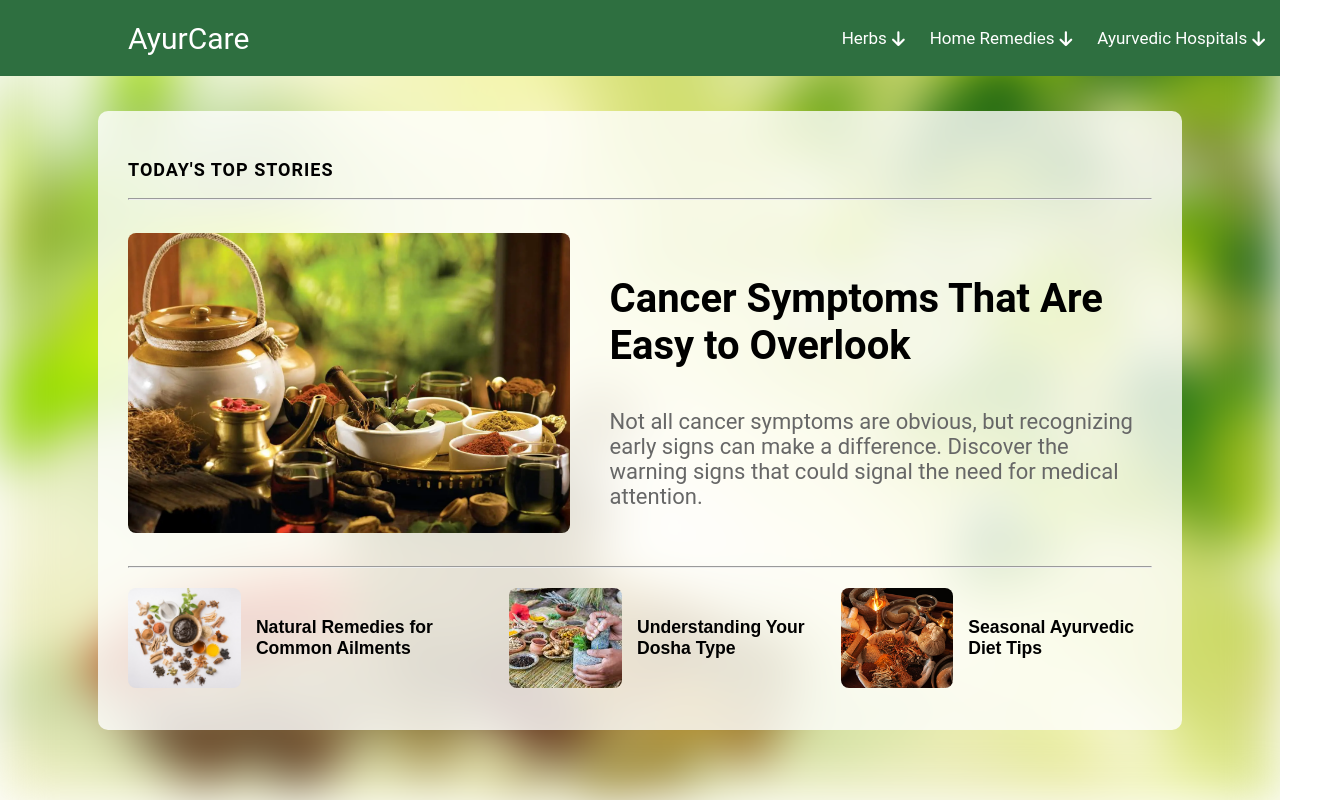
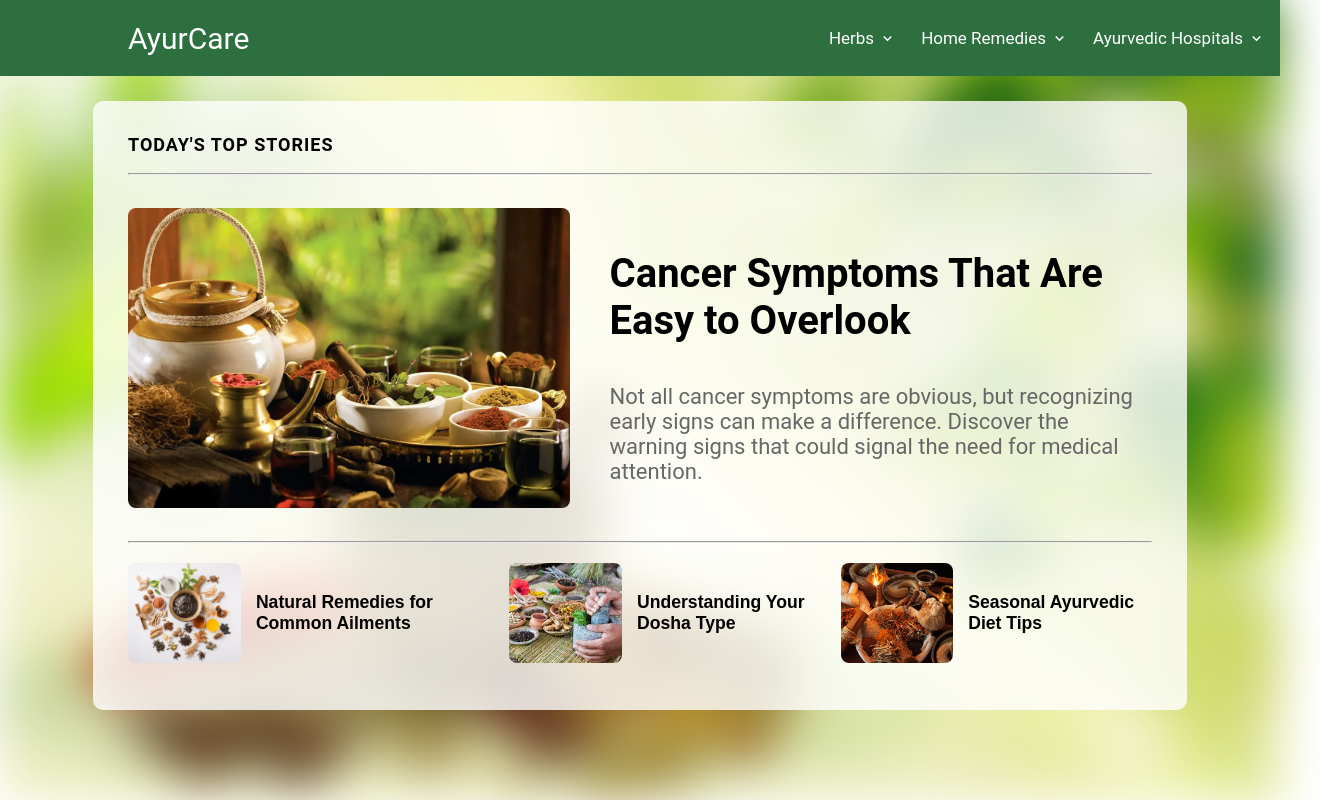
Before and after one commit to rooteduser/AyurCare, a plain HTML site: page index.html in a window 1280 px wide. Shown: the top 800 px of the page, 1320 px wide, since content can reach past the window. Drawn offline with Linux system fonts and the light colour scheme.

Commit message:
added more features

```diff
--- a/app.css
+++ b/app.css
@@ -59,12 +59,12 @@ nav ul li a {
     align-items: center;
 }
 
-nav ul li i {
+nav ul li svg {
     margin-left: 5px;
     transition: transform 0.3s ease;
 }
 
-nav ul li:hover i {
+nav ul li:hover svg {
     transform: rotate(90deg);
 }
 
@@ -81,7 +81,7 @@ nav ul li:hover i {
     background-color: white;
     padding: 15px 30px;
     box-shadow: 0 2px 8px rgba(0,0,0,0.1);
-    width: 50%;
+    width: 100%;
     position: absolute;
     left: 0;
     top: 100%;
@@ -90,6 +90,7 @@ nav ul li:hover i {
     z-index: 99;
     transition: all 0.3s ease;
     transform: translateX(-20px);
+    flex-wrap: nowrap;
 }
 
 .dropdown:hover .dropdown-menu {
@@ -117,8 +118,9 @@ nav ul li:hover i {
 }
 
 .stories {
-    margin: 35px auto;
-    padding: 30px;
+    margin: 25px auto;
+    padding: 35px;
+    padding-top: 15px;
     width: 80%;
     background-color: rgba(255, 255, 255, 0.8);
     border-radius: 10px;
--- a/index.html
+++ b/index.html
@@ -15,7 +15,10 @@
         <div class="logo">AyurCare</div>
         <ul>
             <li class="dropdown">
-                <a href="#" class="refer">Herbs <i class="fas fa-arrow-down"></i></a>
+                <a href="#" class="refer">Herbs <svg stroke="currentColor" fill="currentColor" stroke-width="0" viewBox="0 0 24 24" class="_1sqad3p1" height="1em" width="1em" xmlns="http://www.w3.org/2000/svg">
+                    <path fill="none" d="M0 0h24v24H0z"></path>
+                    <path d="M16.59 8.59L12 13.17 7.41 8.59 6 10l6 6 6-6z"></path>
+                </svg></a>
                 <div class="dropdown-menu">
                     <a href="ashwagandha.html">Ashwagandha</a>
                     <a href="turmeric.html">Turmeric</a>
@@ -28,7 +31,10 @@
                 </div>
             </li>
             <li class="dropdown">
-                <a href="#" class="refer">Home Remedies <i class="fas fa-arrow-down"></i></a>
+                <a href="#" class="refer">Home Remedies <svg stroke="currentColor" fill="currentColor" stroke-width="0" viewBox="0 0 24 24" class="_1sqad3p1" height="1em" width="1em" xmlns="http://www.w3.org/2000/svg">
+                    <path fill="none" d="M0 0h24v24H0z"></path>
+                    <path d="M16.59 8.59L12 13.17 7.41 8.59 6 10l6 6 6-6z"></path>
+                </svg></a>
                 <div class="dropdown-menu">
                     <a href="cold-cough.html">Cold & Cough</a>
                     <a href="digestive-issues.html">Digestive Issues</a>
@@ -44,7 +50,10 @@
                     <a href="womens-health.html">Women's Health</a>
                 </div>
             </li>
-            <li><a href="" class="refer">Ayurvedic Hospitals <i class="fas fa-arrow-down"></i></a></li>
+            <li><a href="" class="refer">Ayurvedic Hospitals <svg stroke="currentColor" fill="currentColor" stroke-width="0" viewBox="0 0 24 24" class="_1sqad3p1" height="1em" width="1em" xmlns="http://www.w3.org/2000/svg">
+                <path fill="none" d="M0 0h24v24H0z"></path>
+                <path d="M16.59 8.59L12 13.17 7.41 8.59 6 10l6 6 6-6z"></path>
+            </svg></a></li>
         </ul>
     </nav>
     <main>
```
